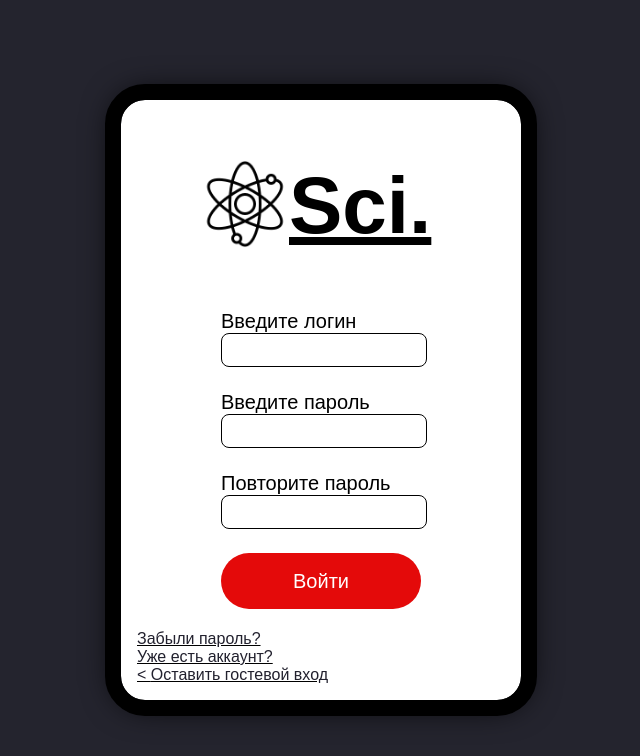
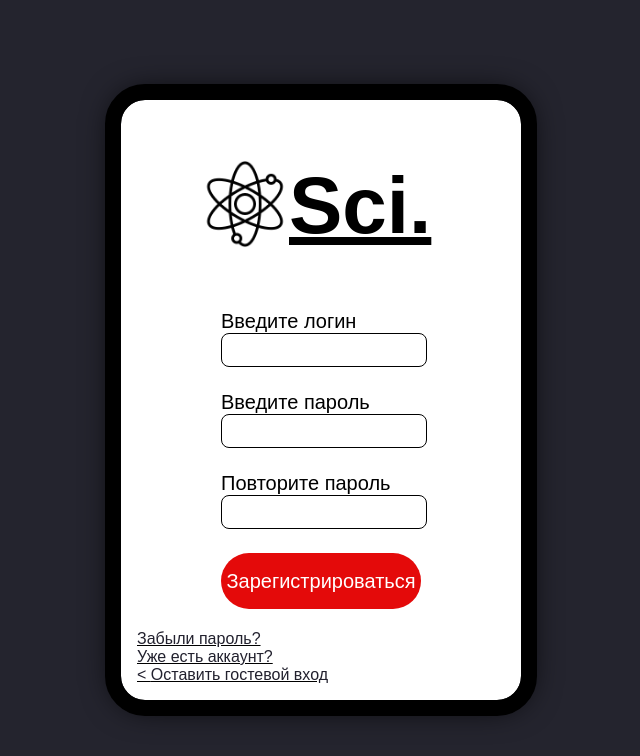
Before and after one commit to bevalerry/bevalerry.github.io, a plain HTML site: page reg.html in a window 1280 px wide. Shown: the whole page, without its empty margins (319-959 px from the left). Drawn offline with Linux system fonts and the light colour scheme.

Commit message:
Update reg.html

```diff
--- a/reg.html
+++ b/reg.html
@@ -26,7 +26,7 @@
                                 <label for="password">Повторите пароль
                                     <input type="password" name = "password" class = "password">
                                 </label>
-                                <button>Войти</button>
+                                <button>Зарегистрироваться</button>
                             </form>
                         </li>
                     </ul>
```
